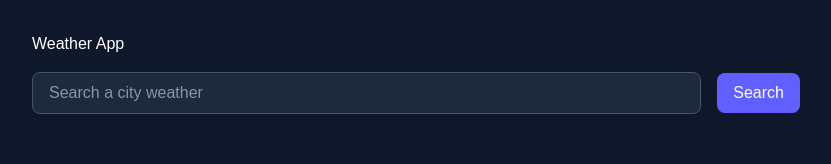
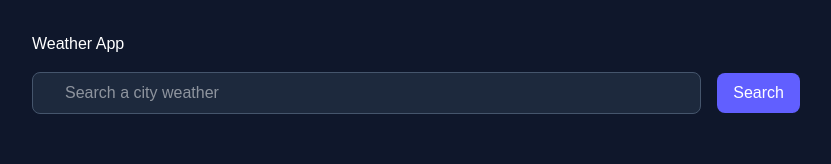
Before and after one commit to AgboolaSola/react-weather-app, a React (Vite) app: page / in a window 1280 px wide. Shown: the top 164 px of the page, without its empty margins (224-1055 px from the left). Built offline with nearby package versions, Linux system fonts and the light colour scheme; no server answers.

Commit message:
feat: added configs

```diff
--- a/src/components/SearchForm.jsx
+++ b/src/components/SearchForm.jsx
@@ -5,7 +5,7 @@ const SearchForm = ({ onSearch }) => {
   return (
     <div className="flex items-center justify-between gap-4 mt-4 ">
       <input
-        className="bg-slate-800 border border-slate-600 rounded-lg py-2 px-4 flex-1 text-white "
+        className="bg-slate-800 border border-slate-600 rounded-lg py-2 px-8 flex-1 text-white "
         type="text"
         value={city}
         onChange={(e) => setCity(e.target.value)}
```
